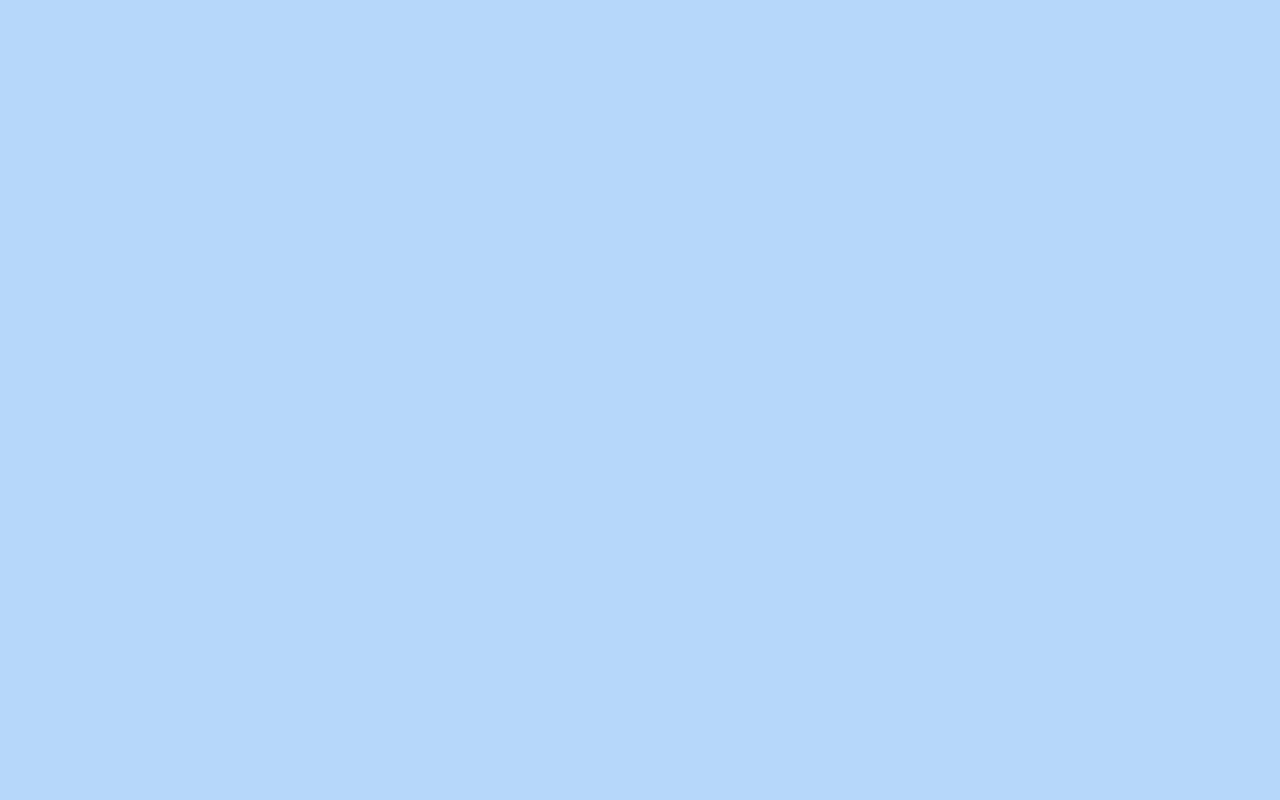
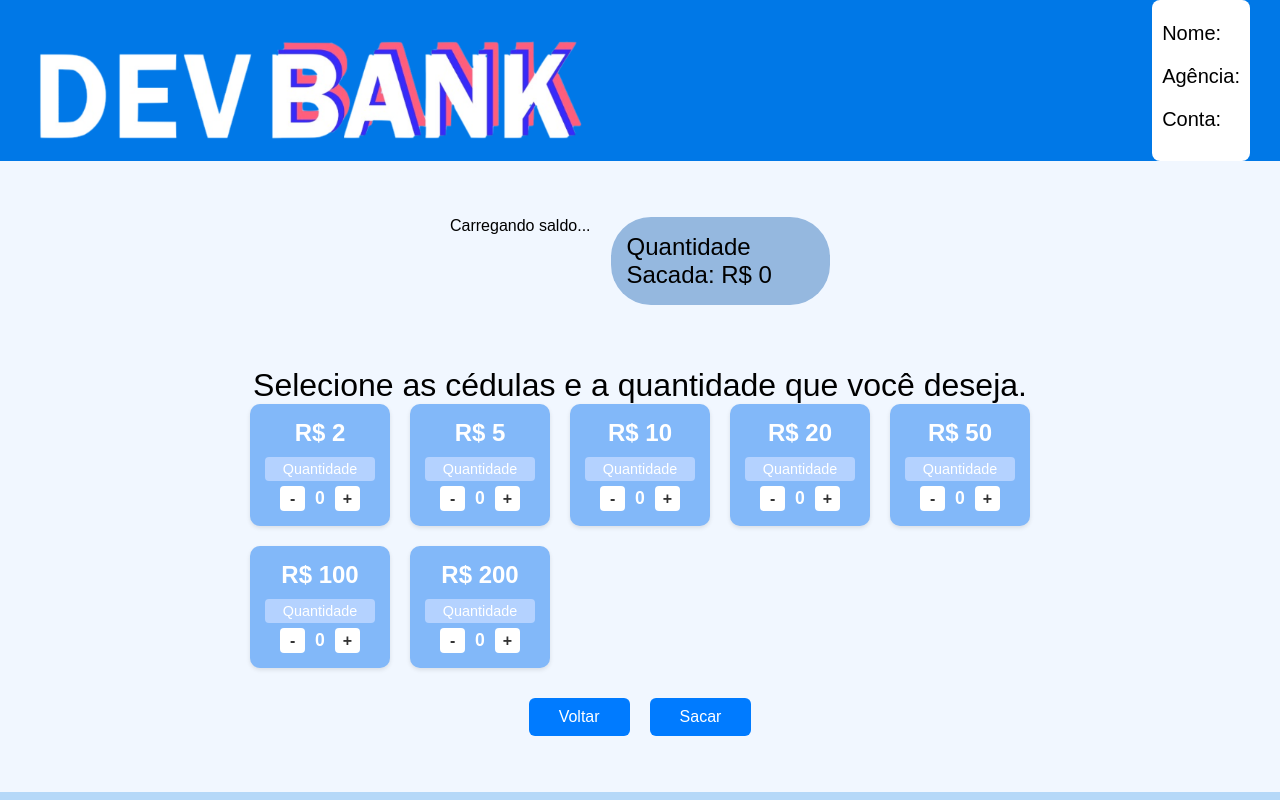
Before and after one commit to Maua-Dev/devbank_eduardo_guilherme_nikolas_front, a React (Vite) app: page /saque in a window 1280 px wide. Before the commit this address had no page. Built offline with nearby package versions, Linux system fonts and the light colour scheme; no server answers.

Commit message:
criação da pagina de saque

```diff
--- a/src/App.css
+++ b/src/App.css
@@ -155,11 +155,17 @@
 }
 
 .info-box {
-  background-color: #cfe2ff;
-  padding: 15px 30px;
-  border-radius: 5px;
-  font-size: 1rem;
-  font-weight: bold;
+  background-color: #95b8df;
+  color:rgb(0, 0, 0);
+  padding: 1rem;
+  border-radius: 40px;
+  display: flex;
+  justify-content: center;
+  align-items: center;
+  margin-bottom: 1rem;
+  margin-top: 1rem;
+  font-size: 1.5rem;
+  width: 40%;
 }
 
 .conteudo {
--- a/src/App.tsx
+++ b/src/App.tsx
@@ -2,6 +2,7 @@ import { BrowserRouter, Routes, Route } from "react-router-dom";
 import PrimeiraPagina from "./paginas/PrimeiraPagina";
 import SegundaPagina from "./paginas/SegundaPagina";
 import DepositoPagina from "./paginas/DepositoPagina";
+import SacarPagina from "./paginas/SacarPagina";
 
 function App() {
   return (
@@ -10,6 +11,7 @@ function App() {
         <Route path="/" element={<PrimeiraPagina />} />
         <Route path="/principal" element={<SegundaPagina />} />
         <Route path="/deposito" element={<DepositoPagina />} />
+        <Route path="saque" element={<SacarPagina />} />
       </Routes>
     </BrowserRouter>
   );
--- a/src/main.tsx
+++ b/src/main.tsx
@@ -4,6 +4,7 @@ import { BrowserRouter, Route, Routes } from "react-router-dom";
 import PrimeiraPagina from "./paginas/PrimeiraPagina";
 import SegundaPagina from "./paginas/SegundaPagina";
 import DepositoPagina from "./paginas/DepositoPagina";
+import SacarPagina from "./paginas/SacarPagina";
 
 ReactDOM.createRoot(document.getElementById('root')!).render(
   <React.StrictMode>
@@ -12,6 +13,7 @@ ReactDOM.createRoot(document.getElementById('root')!).render(
           <Route path="/" Component={PrimeiraPagina} />
           <Route path="/principal" element={<SegundaPagina />} />
           <Route path="/deposito" element={<DepositoPagina />} />
+          <Route path="saque" element={<SacarPagina />} />
         </Routes>
       </BrowserRouter>
   </React.StrictMode>,
--- a/src/paginas/DepositoPagina.tsx
+++ b/src/paginas/SacarPagina.tsx
@@ -2,11 +2,12 @@ import { useState } from "react";
 import { useNavigate } from "react-router-dom";
 import "../App.css";
 import Header from "../componentes/header";
+import Saldo from "../componentes/saldo.tsx";
 
-function DepositoPagina() {
+function SacarPagina() {
   const navigate = useNavigate();
   const [quantidades, setQuantidades] = useState<{ [valor: number]: number }>({});
-  const [valorDepositado, setValorDepositado] = useState(0);
+  const [valorSacado, setValorSacado] = useState(0);
   const [saldo, setSaldo] = useState(1000);
 
   const cedulas = [2, 5, 10, 20, 50, 100, 200];
@@ -19,11 +20,11 @@ function DepositoPagina() {
       (acc, val) => acc + (novasQuantidades[val] || 0) * val,
       0
     );
-    setValorDepositado(novoTotal);
+    setValorSacado(novoTotal);
   }
 
-  function handleDepositar() {
-    if (valorDepositado <= 0) {
+  function handleSacar() {
+    if (valorSacado <= 0) {
       alert("Você precisa selecionar pelo menos uma cédula.");
       return;
     }
@@ -35,11 +36,11 @@ function DepositoPagina() {
     })
       .then((res) => res.json())
       .then((data) => {
-        alert("Depósito realizado com sucesso!");
+        alert("Saque realizado com sucesso!");
         setSaldo(data.balance);
         navigate("/principal");
       })
-      .catch(() => alert("Erro ao realizar depósito."));
+      .catch(() => alert("Erro ao realizar saque."));
   }
 
   return (
@@ -47,8 +48,8 @@ function DepositoPagina() {
       <Header />
       <div className="deposito-pagina">
         <div className="topo-info">
-          <div className="info-box">Saldo atual: R$ {saldo}</div>
-          <div className="info-box">Quantidade depositada: R$ {valorDepositado}</div>
+          <Saldo />
+          <div className="info-box">Quantidade Sacada: R$ {valorSacado}</div>
         </div>
 
         <div className="conteudo">
@@ -88,8 +89,8 @@ function DepositoPagina() {
             <button className="botao" onClick={() => navigate("/principal")}>
               Voltar
             </button>
-            <button className="botao" onClick={handleDepositar}>
-              Depositar
+            <button className="botao" onClick={handleSacar}>
+              Sacar
             </button>
           </div>
         </div>
@@ -98,4 +99,4 @@ function DepositoPagina() {
   );
 }
 
-export default DepositoPagina;
+export default SacarPagina;
```
